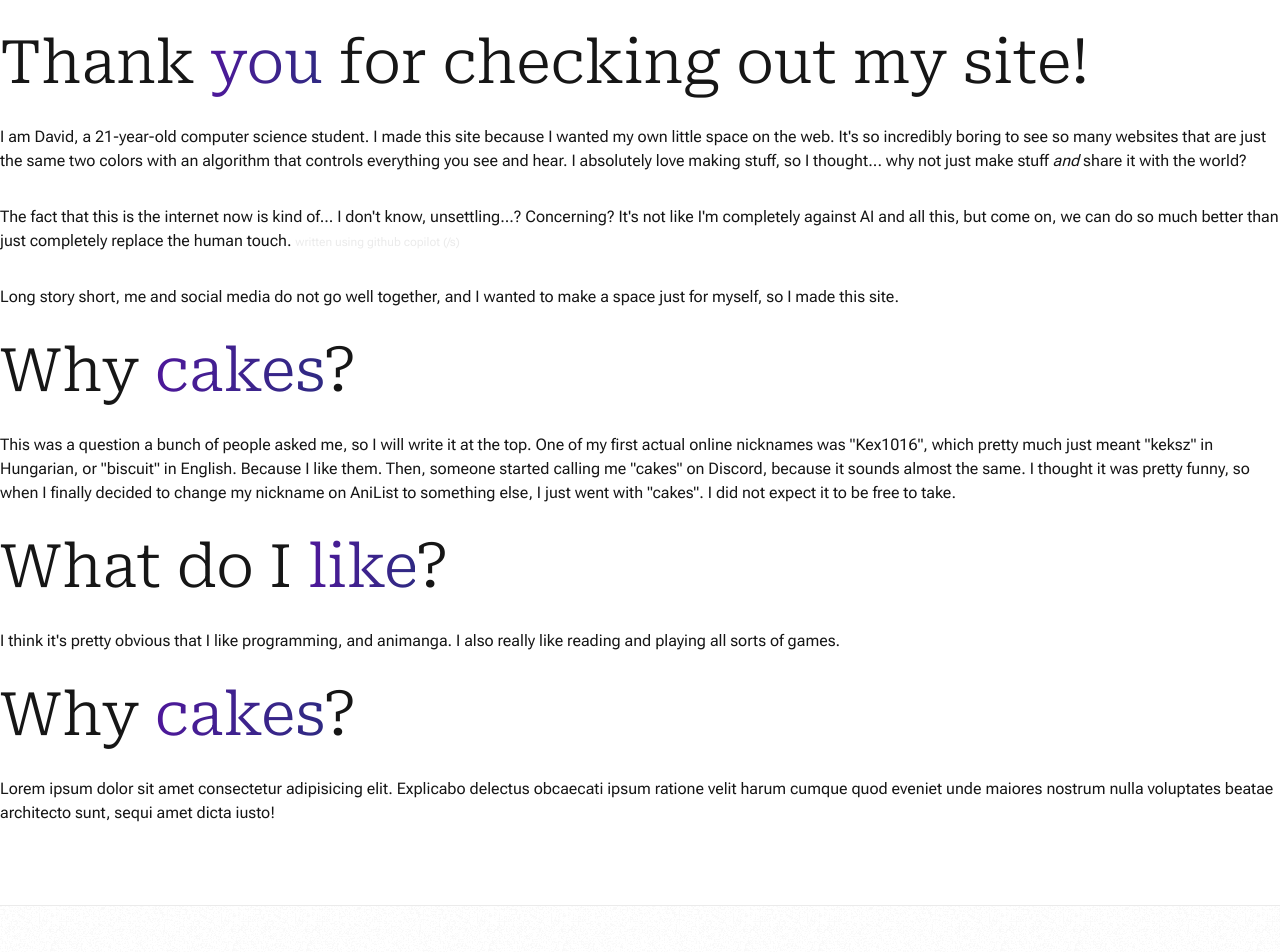
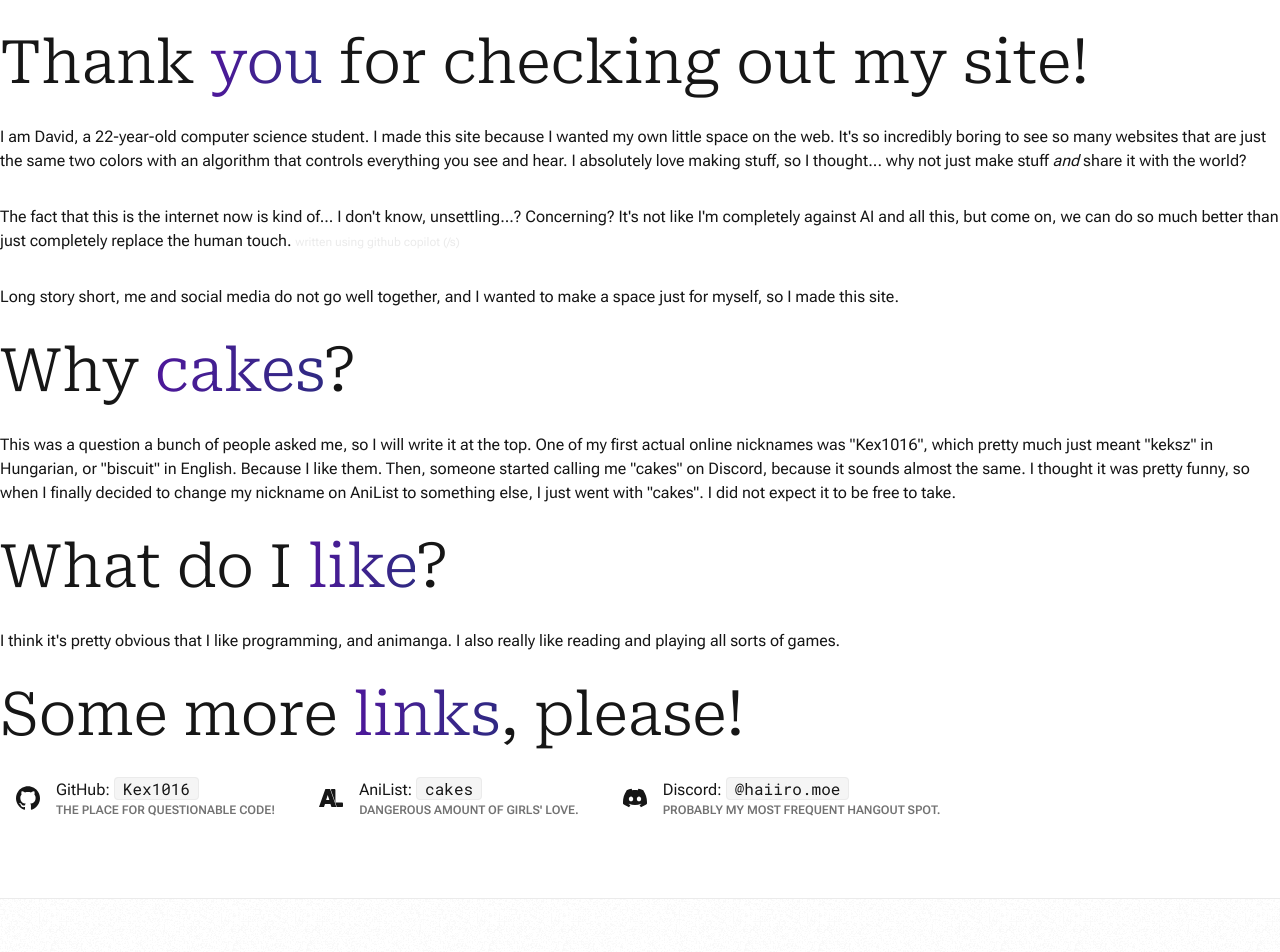
Before and after one commit to haiiro-moe/cakes, a Next.js app: page /about in a window 1280 px wide. Shown: the part 480-1432 px from the top of the page. Built offline with nearby package versions, Linux system fonts and the light colour scheme.

Commit message:
feat(about): metadata, formatting and links

```diff
--- a/src/app/about/page.tsx
+++ b/src/app/about/page.tsx
@@ -1,8 +1,35 @@
-"use client";
+import RandomQuote from "@/components/home-page/random-quote";
+import RouterLink from "@/components/router-link";
+import type { Metadata, ResolvingMetadata } from "next";
 
-import RandomQuote from "@/components/home-page/random-quote";
+export async function generateMetadata(
+	parent: ResolvingMetadata
+): Promise<Metadata> {
+	return {
+		...(parent as Metadata),
+		title: "~cakes - about",
+		description: "Hello who dis?",
+		openGraph: {
+			title: "~cakes - about",
+			description: "Hello who dis?",
+			url: "https://haiiro.moe/~cakes/about",
+		},
+		twitter: {
+			card: "summary_large_image",
+			title: "~cakes - about",
+			description: "Hello who dis?",
+			images: [
+				{
+					url: "./og.png",
+					width: 1200,
+					height: 630,
+				},
+			],
+		},
+	};
+}
 
-export default function BlogPage() {
+export default function AboutPage() {
 	return (
 		<main className="flex flex-col mx-auto w-full page-transition blog page-root">
 			<section className="flex flex-col border-b border-base-300 w-full blob">
@@ -13,7 +40,7 @@
 					<div className="mx-3">
 						<p className="mt-4 max-w-lg text-2xl">
 							These will be on the test later, so pay attention!{" "}
-							<em>(Or don't, who am I to tell you)</em>
+							<em>(Or don&apos;t, who am I to tell you)</em>
 						</p>
 					</div>
 				</div>
@@ -28,20 +55,26 @@
 						checking out my site!
 					</h1>
 					<p className="my-4">
-						I am David, a 21-year-old computer science student. I
-						made this site because I wanted my own little space on
-						the web. It's so incredibly boring to see so many
-						websites that are just the same two colors with an
-						algorithm that controls everything you see and hear. I
-						absolutely love making stuff, so I thought... why not
-						just make stuff <em>and</em> share it with the world?
+						I am David, a{" "}
+						{Math.floor(
+							(new Date().getTime() -
+								new Date("2002-10-16").getTime()) /
+								(1000 * 60 * 60 * 24 * 365.25)
+						)}
+						-year-old computer science student. I made this site
+						because I wanted my own little space on the web.
+						It&apos;s so incredibly boring to see so many websites
+						that are just the same two colors with an algorithm that
+						controls everything you see and hear. I absolutely love
+						making stuff, so I thought... why not just make stuff{" "}
+						<em>and</em> share it with the world?
 					</p>
 					<p className="my-4">
 						The fact that this is the internet now is kind of... I
-						don't know, unsettling...? Concerning? It's not like I'm
-						completely against AI and all this, but come on, we can
-						do so much better than just completely replace the human
-						touch.{" "}
+						don&apos;t know, unsettling...? Concerning? It&apos;s
+						not like I&apos;m completely against AI and all this,
+						but come on, we can do so much better than just
+						completely replace the human touch.{" "}
 						<span className="text-xs text-base-300">
 							written using github copilot (/s)
 						</span>
@@ -60,32 +93,118 @@
 					<p className="my-4">
 						This was a question a bunch of people asked me, so I
 						will write it at the top. One of my first actual online
-						nicknames was "Kex1016", which pretty much just meant
-						"keksz" in Hungarian, or "biscuit" in English. Because I
-						like them. Then, someone started calling me "cakes" on
+						nicknames was &quot;Kex1016&quot;, which pretty much
+						just meant &quot;keksz&quot; in Hungarian, or
+						&quot;biscuit&quot; in English. Because I like them.
+						Then, someone started calling me &quot;cakes&quot; on
 						Discord, because it sounds almost the same. I thought it
 						was pretty funny, so when I finally decided to change my
 						nickname on AniList to something else, I just went with
-						"cakes". I did not expect it to be free to take.
+						&quot;cakes&quot;. I did not expect it to be free to
+						take.
 					</p>
 					<h1 className="my-4 font-serif font-light text-6xl">
 						What do I <span className="text-gradient">like</span>?
 					</h1>
 					<p className="my-4">
-						I think it's pretty obvious that I like programming, and
-						animanga. I also really like reading and playing all
-						sorts of games.
+						I think it&apos;s pretty obvious that I like
+						programming, and animanga. I also really like reading
+						and playing all sorts of games.
 					</p>
 					<h1 className="my-4 font-serif font-light text-6xl">
-						Why <span className="text-gradient">cakes</span>?
+						Some more <span className="text-gradient">links</span>,
+						please!
 					</h1>
-					<p className="my-4">
-						Lorem ipsum dolor sit amet consectetur adipisicing elit.
-						Explicabo delectus obcaecati ipsum ratione velit harum
-						cumque quod eveniet unde maiores nostrum nulla
-						voluptates beatae architecto sunt, sequi amet dicta
-						iusto!
-					</p>
+					<div className="links_outer">
+						<div className="flex flex-wrap gap-3 links_inner">
+							<RouterLink
+								href="https://github.com/Kex1016"
+								target="_blank"
+								className="flex items-center gap-4 bg-transparent hover:bg-base-200/50 p-4 rounded-lg transition-all duration-200 ease-in-out"
+							>
+								<div>
+									<svg
+										role="img"
+										viewBox="0 0 24 24"
+										xmlns="http://www.w3.org/2000/svg"
+										className="fill-current w-6 h-6 text-base-content"
+									>
+										<title>GitHub</title>
+										<path d="M12 .297c-6.63 0-12 5.373-12 12 0 5.303 3.438 9.8 8.205 11.385.6.113.82-.258.82-.577 0-.285-.01-1.04-.015-2.04-3.338.724-4.042-1.61-4.042-1.61C4.422 18.07 3.633 17.7 3.633 17.7c-1.087-.744.084-.729.084-.729 1.205.084 1.838 1.236 1.838 1.236 1.07 1.835 2.809 1.305 3.495.998.108-.776.417-1.305.76-1.605-2.665-.3-5.466-1.332-5.466-5.93 0-1.31.465-2.38 1.235-3.22-.135-.303-.54-1.523.105-3.176 0 0 1.005-.322 3.3 1.23.96-.267 1.98-.399 3-.405 1.02.006 2.04.138 3 .405 2.28-1.552 3.285-1.23 3.285-1.23.645 1.653.24 2.873.12 3.176.765.84 1.23 1.91 1.23 3.22 0 4.61-2.805 5.625-5.475 5.92.42.36.81 1.096.81 2.22 0 1.606-.015 2.896-.015 3.286 0 .315.21.69.825.57C20.565 22.092 24 17.592 24 12.297c0-6.627-5.373-12-12-12" />
+									</svg>
+								</div>
+								<div>
+									<div>
+										GitHub:{" "}
+										<span className="bg-base-200 px-2 border border-base-300 rounded-sm font-mono">
+											Kex1016
+										</span>
+									</div>
+									<div className="opacity-60 font-semibold text-xs uppercase">
+										The place for questionable code!
+									</div>
+								</div>
+							</RouterLink>
+							<RouterLink
+								href="https://anilist.co/user/cakes"
+								target="_blank"
+								className="flex items-center gap-4 bg-transparent hover:bg-base-200/50 p-4 rounded-lg transition-all duration-200 ease-in-out"
+							>
+								<div>
+									<svg
+										role="img"
+										viewBox="0 0 24 24"
+										xmlns="http://www.w3.org/2000/svg"
+										className="fill-current w-6 h-6 text-base-content"
+									>
+										<title>AniList</title>
+										<path d="M24 17.53v2.421c0 .71-.391 1.101-1.1 1.101h-5l-.057-.165L11.84 3.736c.106-.502.46-.788 1.053-.788h2.422c.71 0 1.1.391 1.1 1.1v12.38H22.9c.71 0 1.1.392 1.1 1.101zM11.034 2.947l6.337 18.104h-4.918l-1.052-3.131H6.019l-1.077 3.131H0L6.361 2.948h4.673zm-.66 10.96-1.69-5.014-1.541 5.015h3.23z" />
+									</svg>
+								</div>
+								<div>
+									<div>
+										AniList:{" "}
+										<span className="bg-base-200 px-2 border border-base-300 rounded-sm font-sm font-mono">
+											cakes
+										</span>
+									</div>
+									<div className="opacity-60 font-semibold text-xs uppercase">
+										Dangerous amount of girls&apos; love.
+									</div>
+								</div>
+							</RouterLink>
+							<RouterLink
+								href="@haiiro.moe"
+								target="_blank"
+								className="flex items-center gap-4 bg-transparent hover:bg-base-200/50 p-4 rounded-lg transition-all duration-200 ease-in-out"
+								copy
+								copyMessage="Username copied to clipboard"
+							>
+								<div>
+									<svg
+										role="img"
+										viewBox="0 0 24 24"
+										xmlns="http://www.w3.org/2000/svg"
+										className="fill-current w-6 h-6 text-base-content"
+									>
+										<title>Discord</title>
+										<path d="M20.317 4.3698a19.7913 19.7913 0 00-4.8851-1.5152.0741.0741 0 00-.0785.0371c-.211.3753-.4447.8648-.6083 1.2495-1.8447-.2762-3.68-.2762-5.4868 0-.1636-.3933-.4058-.8742-.6177-1.2495a.077.077 0 00-.0785-.037 19.7363 19.7363 0 00-4.8852 1.515.0699.0699 0 00-.0321.0277C.5334 9.0458-.319 13.5799.0992 18.0578a.0824.0824 0 00.0312.0561c2.0528 1.5076 4.0413 2.4228 5.9929 3.0294a.0777.0777 0 00.0842-.0276c.4616-.6304.8731-1.2952 1.226-1.9942a.076.076 0 00-.0416-.1057c-.6528-.2476-1.2743-.5495-1.8722-.8923a.077.077 0 01-.0076-.1277c.1258-.0943.2517-.1923.3718-.2914a.0743.0743 0 01.0776-.0105c3.9278 1.7933 8.18 1.7933 12.0614 0a.0739.0739 0 01.0785.0095c.1202.099.246.1981.3728.2924a.077.077 0 01-.0066.1276 12.2986 12.2986 0 01-1.873.8914.0766.0766 0 00-.0407.1067c.3604.698.7719 1.3628 1.225 1.9932a.076.076 0 00.0842.0286c1.961-.6067 3.9495-1.5219 6.0023-3.0294a.077.077 0 00.0313-.0552c.5004-5.177-.8382-9.6739-3.5485-13.6604a.061.061 0 00-.0312-.0286zM8.02 15.3312c-1.1825 0-2.1569-1.0857-2.1569-2.419 0-1.3332.9555-2.4189 2.157-2.4189 1.2108 0 2.1757 1.0952 2.1568 2.419 0 1.3332-.9555 2.4189-2.1569 2.4189zm7.9748 0c-1.1825 0-2.1569-1.0857-2.1569-2.419 0-1.3332.9554-2.4189 2.1569-2.4189 1.2108 0 2.1757 1.0952 2.1568 2.419 0 1.3332-.946 2.4189-2.1568 2.4189Z" />
+									</svg>
+								</div>
+								<div>
+									<div>
+										Discord:{" "}
+										<span className="bg-base-200 px-2 border border-base-300 rounded-sm font-mono">
+											@haiiro.moe
+										</span>
+									</div>
+									<div className="opacity-60 font-semibold text-xs uppercase">
+										Probably my most frequent hangout spot.
+									</div>
+								</div>
+							</RouterLink>
+						</div>
+					</div>
 				</div>
 			</section>
 			<section className="flex flex-col border-b border-base-300 w-full">
```
